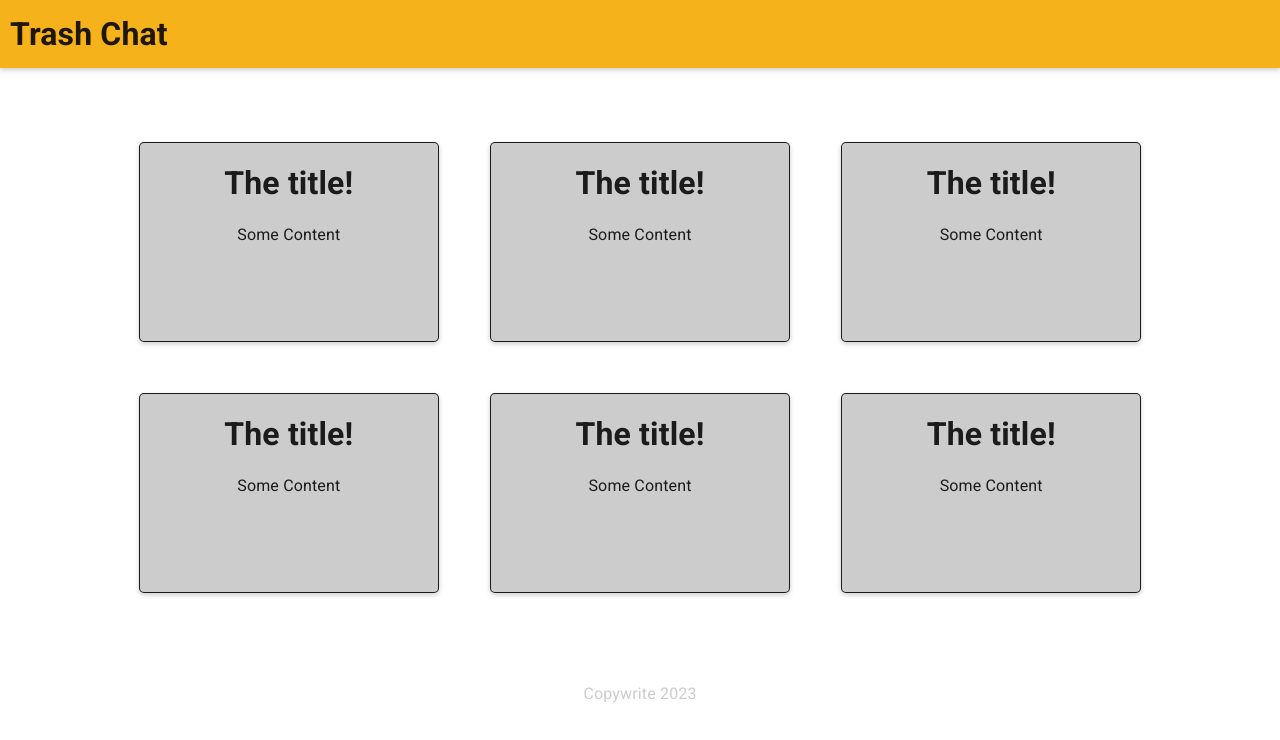
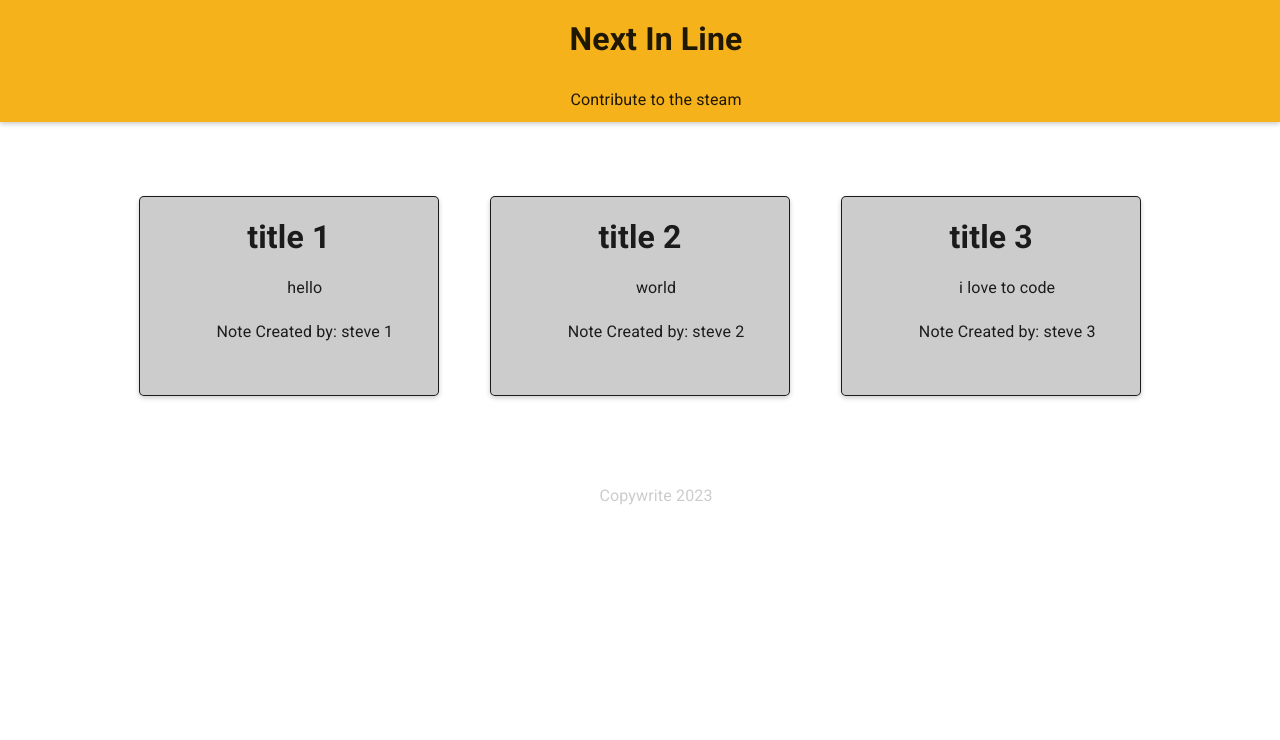
Before and after one commit to alaskannate/my-blog-v2, a React (Create React App) app: page / in a window 1280 px wide. Shown: the top 740 px of the page. Built offline with nearby package versions, Linux system fonts and the light colour scheme.

Commit message:
added additional comonets

```diff
--- a/public/index.css
+++ b/public/index.css
@@ -13,13 +13,16 @@ h1 {
 }
 
 .header-box {
+  display: flex;
+  flex-direction: column;
+  text-align: center;
   background-color:#f5b21a;
   box-shadow: 0 2px 5px #ccc;
 }
 
-.header-box h1 {
-  display: flex;
-  padding: 10px;
+.header-box h1, p {
+  margin:5px 0 5px 1rem;
+  padding:10px 0 5px 1rem;
 
 }
 .body-box {
@@ -27,7 +30,6 @@ margin: 3rem 3rem;
 display:flex;
 justify-content: center;
 flex-wrap: wrap;
-height:auto;
 }
 
 .card-box {
--- a/src/App.jsx
+++ b/src/App.jsx
@@ -2,8 +2,9 @@ import React from "react";
 import { ThemeProvider, CssBaseline } from '@mui/material';
 import { createTheme } from '@mui/material/styles';
 import Header from "./components/layout/Header";
-import PageBody from "./components/layout/PageBody";
+import Card from "./components/Card"
 import Footer from "./components/layout/Footer";
+import notes from "./notes"
 
 
 const theme = createTheme();
@@ -14,7 +15,23 @@ function App() {
       <ThemeProvider theme={theme}>
       <CssBaseline />
       <Header/>
-      <PageBody/>
+      <div className="body-box">
+      <Card
+        title={notes[0].title}
+        content={notes[0].content}
+        userName={notes[0].userName}
+        />
+        <Card
+        title={notes[1].title}
+        content={notes[1].content}
+        userName={notes[1].userName}
+        />
+        <Card
+        title={notes[2].title}
+        content={notes[2].content}
+        userName={notes[2].userName}
+        />
+      </div>
       <Footer/>
       </ThemeProvider>
   );
--- a/src/components/Card.jsx
+++ b/src/components/Card.jsx
@@ -1,13 +1,11 @@
 import * as React from 'react';
+import CardDetails from './CardDetails'
 
 
-export default function BasicCard() {
+export default function Card(props) {
   return (
     <div className="card-box">
-    <div className="card-content">
-      <h1>The title!</h1>
-      <p>Some Content</p>
-    </div>
+    <CardDetails title={props.title} content ={props.content} userName={props.userName} />
     </div>
   );
 }
--- /dev/null
+++ b/src/components/CardDetails.jsx
@@ -0,0 +1,12 @@
+import React from "react";
+
+
+export default function CardContent(props){
+    return(
+        <div className="card-content">
+        <h1>{props.title}</h1>
+        <p>{props.content}</p>
+        <p>Note Created by: {props.userName}</p>
+      </div>
+    );
+}
--- a/src/components/layout/Header.jsx
+++ b/src/components/layout/Header.jsx
@@ -3,7 +3,8 @@ import React from "react";
 export default function Header() {
   return (
   <div className="header-box">
-  <h1>Trash Chat</h1>
+  <h1>Next In Line</h1>
+  <p>Contribute to the steam</p>
   </div>
   );
 }
--- a/src/components/layout/PageBody.jsx
+++ /dev/null
@@ -1,15 +0,0 @@
-import React from 'react';
-import BasicCard from '../Card';
-
-export default function PageBody() {
-    return (
-    <div className="body-box">
-    <BasicCard/>
-    <BasicCard/>
-    <BasicCard/>
-    <BasicCard/>
-    <BasicCard/>
-    <BasicCard/>
-    </div>
-    );
-  }
--- a/src/notes.js
+++ b/src/notes.js
@@ -1,28 +1,27 @@
 const notes = [
     {
       id: 1,
-      title: "Beyonce",
+      title: "title 1",
       content:"hello",
-      user:"steve 1"
+      userName:"steve 1"
 
 
     },
     {
       id: 2,
-      title: "Jack Bauer",
+      title: "title 2",
       content:"world",
-      user:"steve 2"
+      userName:"steve 2"
 
     },
     {
       id: 3,
-      title: "Chuck Norris",
+      title: "title 3",
       content:"i love to code",
-      user:"steve 3"
+      userName:"steve 3"
 
 
     }
   ];
 
-
   export default notes;
```
